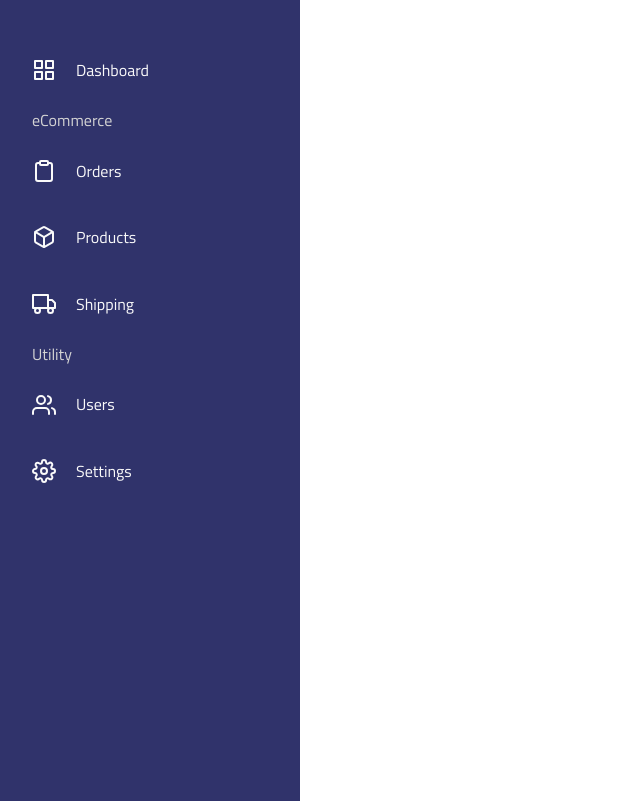
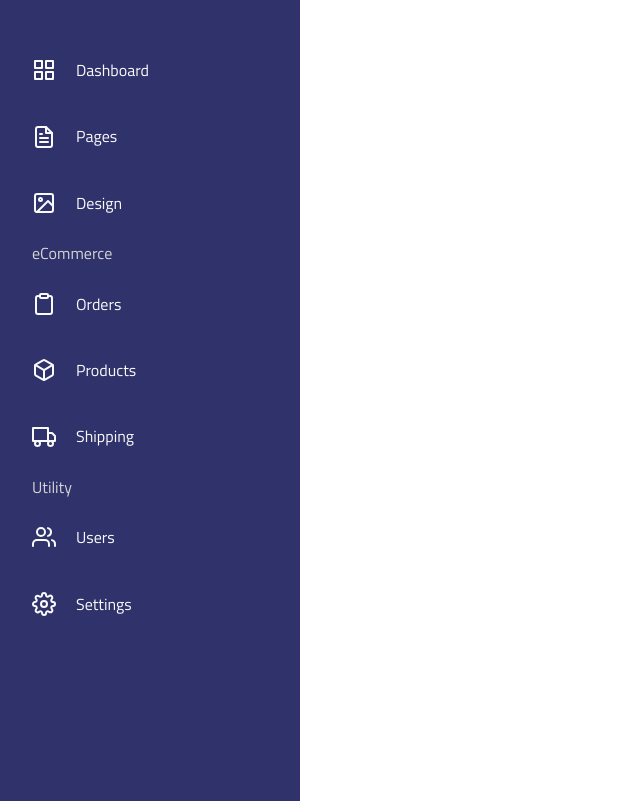
Before and after one commit to mathiasjor911/admin-panel, a website: page index.html in a window 1280 px wide. Shown: the part 63-864 px from the top of the page, without its empty margins (0-640 px from the left). Drawn offline with nearby package versions, Linux system fonts and the light colour scheme.

Commit message:
Update index.html
Tilføjelse af punkter i sidebar

```diff
--- a/index.html
+++ b/index.html
@@ -25,6 +25,15 @@
                 <i data-feather="grid"></i>
                 <p>Dashboard</p>
             </li>
+            <li>
+                <i data-feather="file-text"></i>
+                <p>Pages</p>
+            </li>
+            <li>
+                <i data-feather="image"></i>
+                <p>Design</p>
+            </li>
+
             <span>eCommerce</span>
             <li>
                 <i data-feather="clipboard"></i>
@@ -38,6 +47,7 @@
                 <i data-feather="truck"></i>
                 <p>Shipping</p>
             </li>
+
             <span>Utility</span>
             <li>
                 <i data-feather="users"></i>
```
